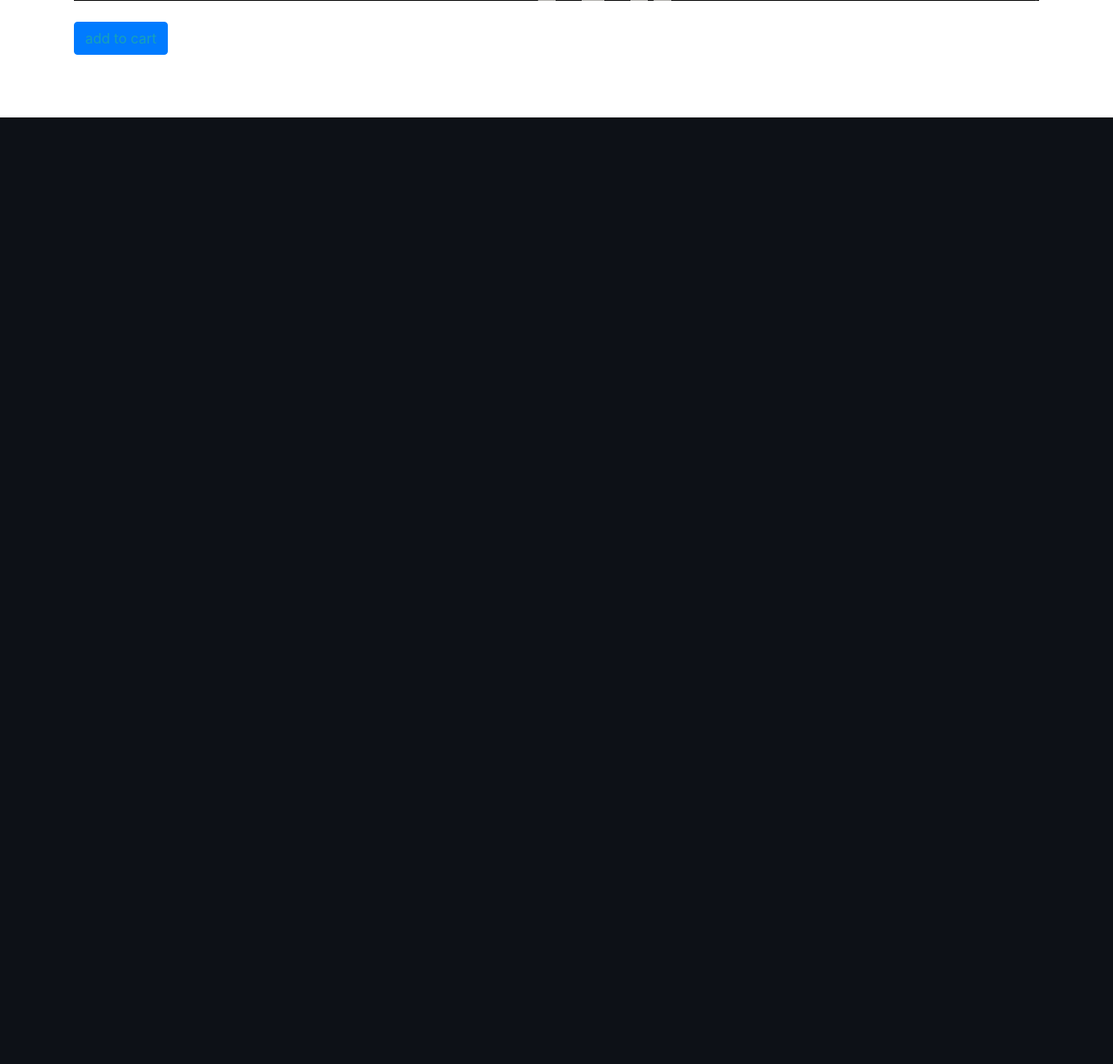
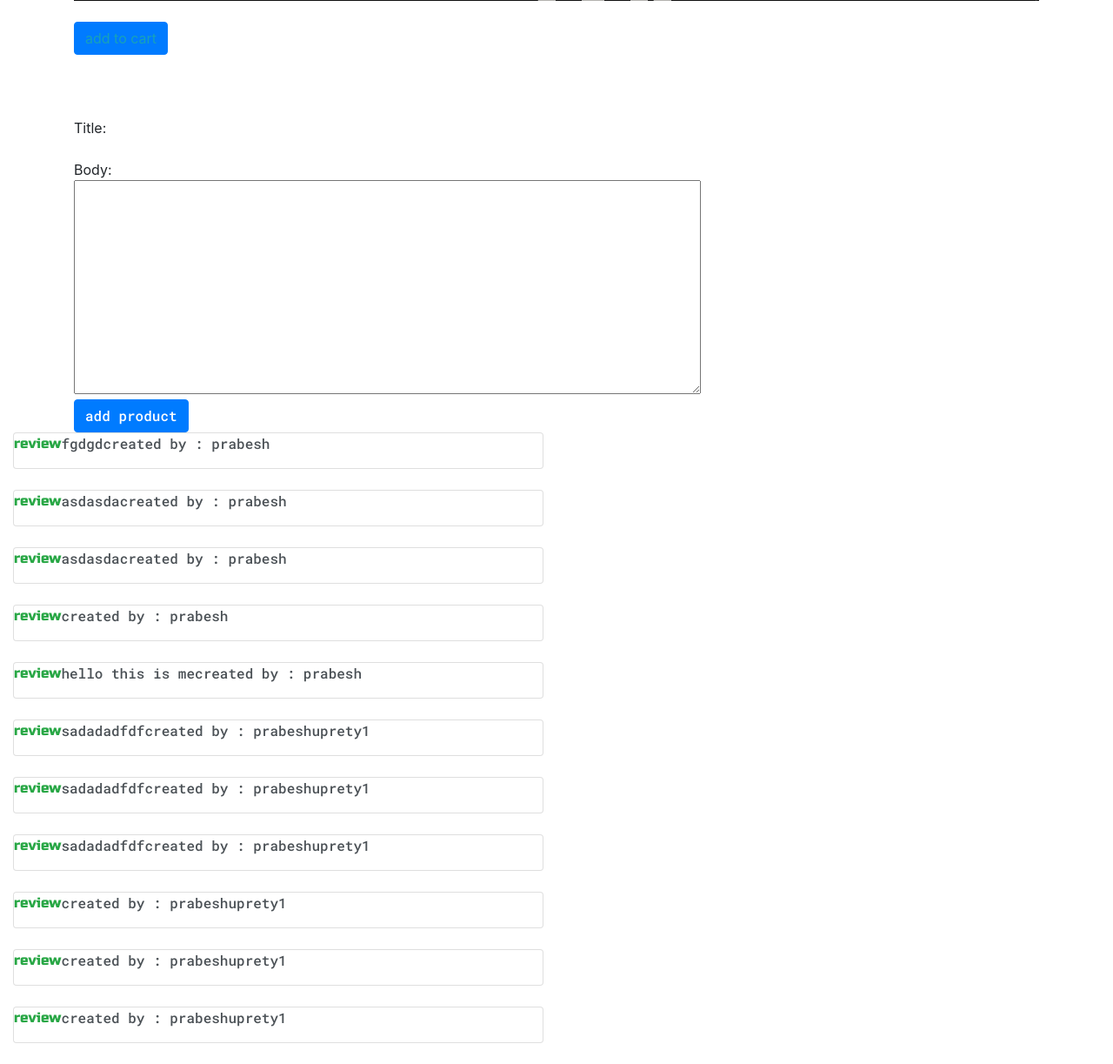
Before and after one commit to prabesh412/Ecom, a Django app: page /1/ in a window 1280 px wide. Shown: the part 760-1983 px from the top of the page at 87% size. Before the commit the page ends 895 px from the top, so only its background shows below. Run offline with Django 4.2, Linux system fonts and the light colour scheme; a user stored in the database is signed in; data comes from the database, SQL or seed files in the repository; both versions use the stored data as it was after the commit; some libraries are stand-ins or nearby versions.

Commit message:
added feature for reviewing products

```diff
--- a/ecom/models.py
+++ b/ecom/models.py
@@ -40,10 +40,21 @@ class cart(models.Model):
         return str(self.products)
 
 class comments(models.Model):
-    item = models.ForeignKey(product, null=True, blank=True, on_delete=models.CASCADE)
+    item = models.ForeignKey(product, null=True, on_delete=models.SET_NULL)
     user = models.ForeignKey(User, null=True,blank=True,on_delete=models.CASCADE)
     body = models.CharField(max_length=30)
     date_added = models.DateTimeField(auto_now_add=True)
 
     def __str__(self):
         return str(self.user)
+
+    def username(self):
+        name = str(self.user.username)
+        user = name.split('@')[0]
+        return user
+
+
+
+class customer(models.Model):
+    verified_customer = models.ForeignKey(User, null=True, blank=True,on_delete=models.CASCADE)
+    bought = models.ForeignKey(product,null=True,on_delete=models.SET_NULL)
--- a/ecom/templates/ecom/detail.html
+++ b/ecom/templates/ecom/detail.html
@@ -1,5 +1,8 @@
 {% extends "ecom/base.html" %}
 {% block content %}
+{% if error %}
+          {{error}}
+        {% endif %}
     <main role="main">
           <h1 class="text-center pt-3">{{product.product_name}}</h1>
 
@@ -22,8 +25,39 @@
             <br>
             <br>
             <div class="container">
+              {% if user.is_authenticated %}
+                <form method="POST" action="{% url 'detail1' product.id %}" enctype="multipart/form-data">
 
+                {% csrf_token %}
+                Title:
+                <br>
+                <br>
+                Body:
+                <br>
+                <textarea id="txtArea" rows="10" cols="70" name="body"></textarea>
+
+                <br>
+
+                <input class="btn btn-primary"  type="submit" value="add product"/>
+            </form>
         </div>
+        {% endif %}
+
+        {% for reviews in review %}
+        <div class="col-md-6">
+          <div class="card flex-md-row mb-4 box-shadow h-md-250">
+
+              <strong class="d-inline-block mb-2 text-success">review</strong>
+
+              <div class="mb-1 text-muted"></div>
+              <p class="card-text mb-auto">{{reviews.body}}</p>
+              <p>created by : {{reviews.username}}</p>
+
+            </div>
+
+          </div>
+        </div>
+        {% endfor %}
           </div>
         </main>
 
--- a/ecom/views.py
+++ b/ecom/views.py
@@ -1,5 +1,5 @@
 from django.shortcuts import render, get_object_or_404, redirect, HttpResponse
-from .models import product, Category, cart
+from .models import product, Category, cart, comments
 from django.contrib.auth.decorators import login_required
 from django.http import JsonResponse
 
@@ -18,8 +18,20 @@ def frontpage(request):
 
 def detail(request, product_id1):
     product1 = get_object_or_404(product, pk=product_id1)
+    comment = comments()
+    review = comments.objects.filter(item=product1)
+    if request.method == 'POST':
+        comment.item = product1
+        comment.user = request.user
+        comment.body = request.POST.get('body')
+        duplicate = comments.objects.filter(user= request.user, item= product1)
+        if duplicate:
+            error = "you cannot post more than one"
+            return render(request, 'ecom/detail.html', {'product':product1,'review':review, 'error': error})
+        comment.save()
 
-    return render(request, 'ecom/detail.html', {'product':product1})
+
+    return render(request, 'ecom/detail.html', {'product':product1,'review':review})
 
 @login_required
 def cart1(request,product_id):
```
Also changed, not shown: db.sqlite3, ecom/migrations/0010_comments_item.py (added), ecom/migrations/0011_customer.py (added).
